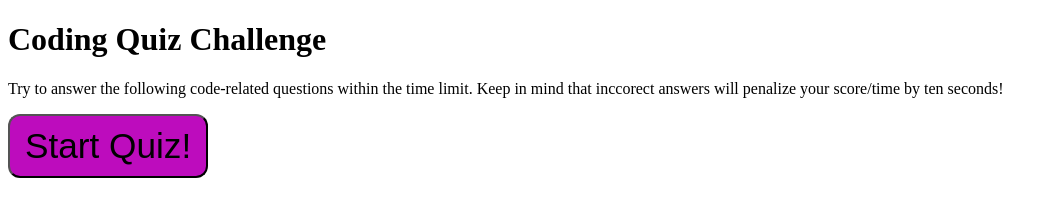
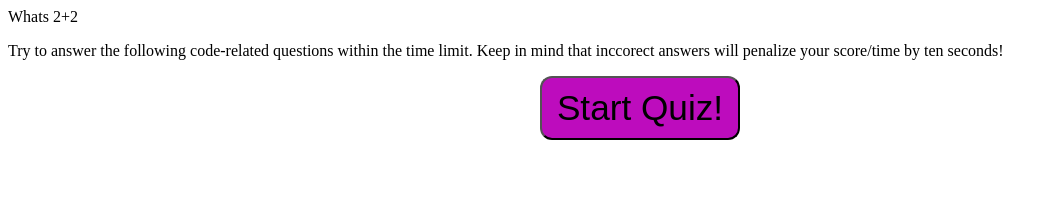
Before and after one commit to NickNocc/HTML-quiz, a plain HTML site: page index.html in a window 1280 px wide. Shown: the whole page, without its empty margins (0-1057 px from the left). Drawn offline with Linux system fonts and the light colour scheme.

Commit message:
Moving stations

```diff
--- a/assets/css/stlye.css
+++ b/assets/css/stlye.css
@@ -1,6 +1,16 @@
 :root {
     --primary-color: rgb(189, 12, 189);
     --secondary-color: rgb(253, 55, 253);
+}
+
+h1 {
+    text-align: center;
+    font-size: 4vw;
+}
+
+.buttonBox {
+    display: flex;
+    justify-content: center;
 }
 
 .highscore {
--- a/assets/javascript/script.js
+++ b/assets/javascript/script.js
@@ -1,12 +1,108 @@
-// Array filled with: Question, Answer, possible other answers
+// Array filled with: Question, Answer, possible other answers, and empty one for highscores
+var prompts = [
+    {
+        question: "Whats 2+2",
+        answer: 4,
+    },
+    {
+        question: "3+3",
+        answer: 6,
+    }
+];
+
+var trickAnswers = [
+    {
+        choice1: 3,
+        choice2: 2,
+        choice3: 1,
+    },
+];
+
+var buttonBox = document.querySelector(".buttonBox");
+var quizQ = document.querySelector("#headerQs");
+
+var highScores = [];
 
 // Need a taskhandler that looks at what is clicked and gives you feedback based on what you click (right or wrong answers)
 
+// Taskhandler function
+var taskHandler = function(event) {
+    var target = event.target;
+
+    if (target.matches(".btn")) {
+        if (target.dataset.state = "answer") {
+        // Add Feedback to bottom of question
+        // alert to move on
+        // return true
+        }
+        else {
+            // Feedback telling you youre wrong
+            // alert to move on
+            // return false
+        }
+    }
+}
+// event.target
+// if matches start button
+// call the code that starts the quiz
+// if matches correct answer (bool)
+// Put the text at the bottom that says correct and add the border
+// Call the function to go to the next question
+// if it doesnt match the right answer
+// Put text that says wrong and a border
+
+// function that injects html into the dom
+var questionHandler = function() {
+    for (var i = 0; i < prompts.length; i++) {
+        quizQ.innerHTML = prompts[i].question;
+        // function that makes our boxes
+        boxGenerator(i);
+        // if statement that checks if task handler returns true, if
+
+        }
+};
+
+var boxGenerator = function(i) {
+    // gets prompt answer and appends it to the button box
+    var answerSet = document.createElement("div");
+    var trickSet = document.createElement("div");
+    console.log("frick");
+    answerSet.setAttribute("data-state", "correct");
+    trickSet.setAttribute("data-state", "incorrect");
+
+    trickSet.innerHTML = ((trickAnswers[i].choice1));
+    buttonBox.appendChild(trickAnswers[i].choice1);
+
+    trickSet.innerHTML = ((trickAnswers[i].choice2));
+    buttonBox.appendChild(trickAnswers[i].choice2);
+
+    trickSet.innerHTML = ((trickAnswers[i].choice3));
+    buttonBox.appendChild(trickAnswers[i].choice3);
+
+    answerSet.innerHTML = prompts[i].answer;
+    buttonBox.appendChild(answerSet);
+    // gets trickAnswers and appends it to the button box
+};
+
+// For loop that checks against prompts.length, generates question and answers for each pass
 // Section that changes the h1 element into the question
+// adds boxes with potential answers
+// Pop up box that proceedes you to the next question
 // Also needs to inject a div for the possible answers to go into can use this later for highscore entry
 
 // Section that saves highscores to local memory
+// Function for saving a task
+// localStorage.setItem("highScores", JSON.stingify(variable))
+
+// Function that loads highscores
+
 
 // Timer that counts down from 1 minute for the timed portion of the quiz
-// Also needs to be called later to set highscores
-fdsfdsf
+// Countdown function from 1 minute
+// var containing set time
+// setInterval function
+// Change text content of timer to the amount of time left
+// Remember to clearInterval at some point
+// time-- at the end of the function
+
+document.addEventListener("click", questionHandler());
--- a/index.html
+++ b/index.html
@@ -19,9 +19,13 @@
         <!-- Needs 4 boxes of answers that you can click on -->
         <!-- Needs section at the bottom to tell you if youre wrong or not -->
         <!-- Needs a button that starts the script -->
-        <h1>Coding Quiz Challenge</h1>
-        <p>Try to answer the following code-related questions within the time limit. Keep in mind that inccorect answers will penalize your score/time by ten seconds!</p>
-        <div>
+        <div id = "headerQs">
+            <h1>Coding Quiz Challenge</h1>
+        </div>
+        <div class="answers">
+            <p>Try to answer the following code-related questions within the time limit. Keep in mind that inccorect answers will penalize your score/time by ten seconds!</p>
+        </div>
+        <div class="buttonBox">
             <button class="btn" type="submit">Start Quiz!</button>
         </div>
     </main>
```
